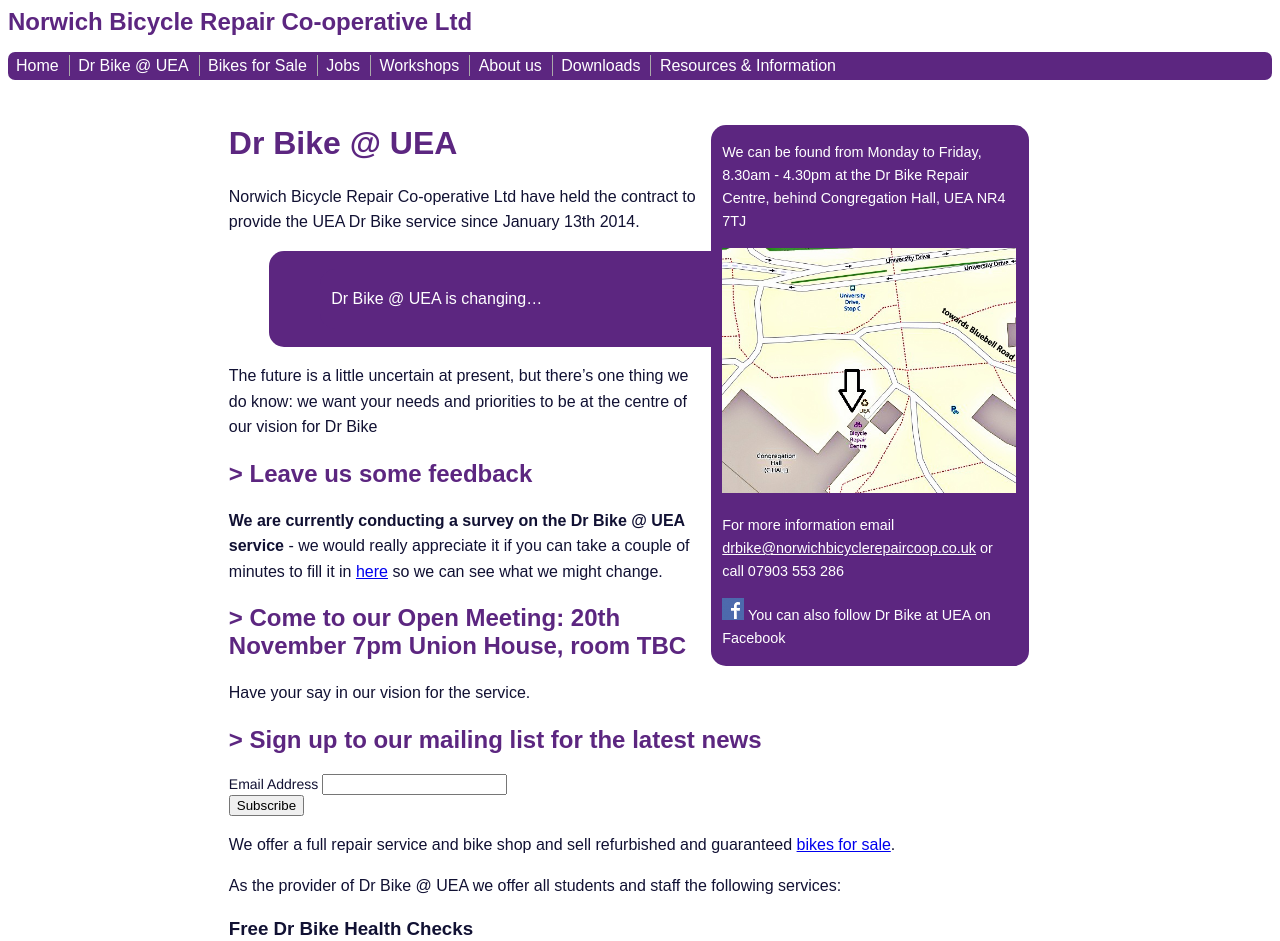
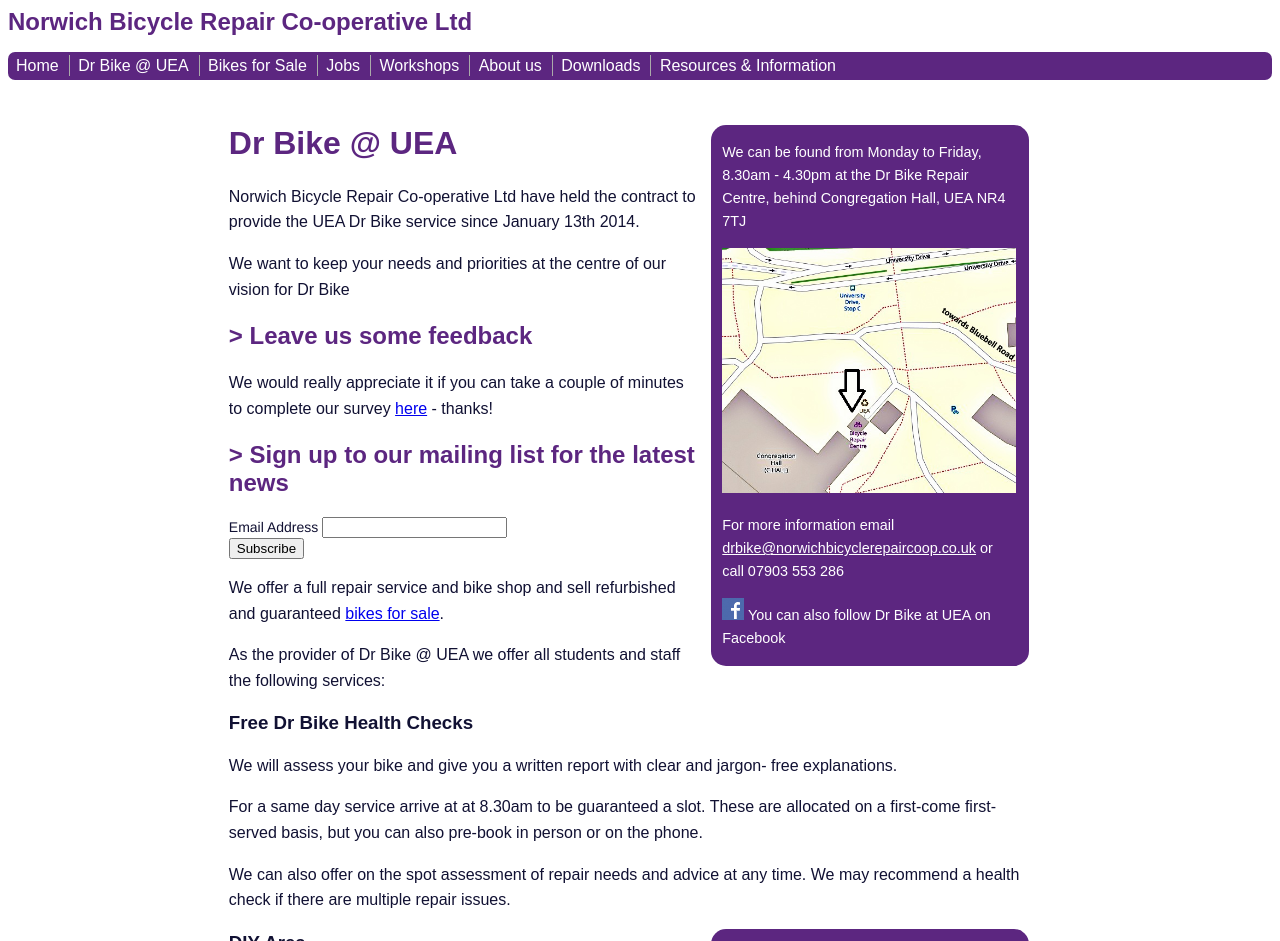
Before and after one commit to norwichbicyclerepaircooperative/norwichbicyclerepaircooperative.github.io, a Jekyll site: the page built from dr-bike-uea/index.md, in a window 1280 px wide and 1400 px high, cut to the strip 0-941 px from the top of the window. Built offline with Jekyll 4.4.1, drawn with Linux system fonts in a browser that asks for light colours; comment, search, counter and statistics services are not loaded; some of the changed text lies outside the part shown.

Commit message:
Update index.md

```diff
--- a/dr-bike-uea/index.md
+++ b/dr-bike-uea/index.md
@@ -21,14 +21,9 @@
 Norwich Bicycle Repair Co-operative Ltd have held the contract to provide the
 UEA Dr Bike service since January 13th 2014.
 
->> Dr Bike @ UEA is changing...
-
-The future is a little uncertain at present, but there's one thing we do know: we want your needs and priorities to be at the centre of our vision for Dr Bike
+We want to keep your needs and priorities at the centre of our vision for Dr Bike
 ## > Leave us some feedback ##
-**We are currently conducting a survey on the Dr Bike @ UEA service** - we would really appreciate it if you can take a couple of minutes to fill it in [here](https://www.surveymonkey.co.uk/r/PW3LLNW) so we can see what we might change.
-
-## > Come to our Open Meeting: 20th November 7pm Union House, room TBC
-Have your say in our vision for the service.
+We would really appreciate it if you can take a couple of minutes to complete our survey [here](https://www.surveymonkey.co.uk/r/PW3LLNW) - thanks!
 
 ## > Sign up to our mailing list for the latest news
 
@@ -97,4 +92,4 @@
 
 ### Education and Workshops ###
 
-Contact us to find out how you can book us to run a workshop for your staff or students
+We occasionally run these for interested groups of staff or students. If you'd like to book us please get in touch.
```
